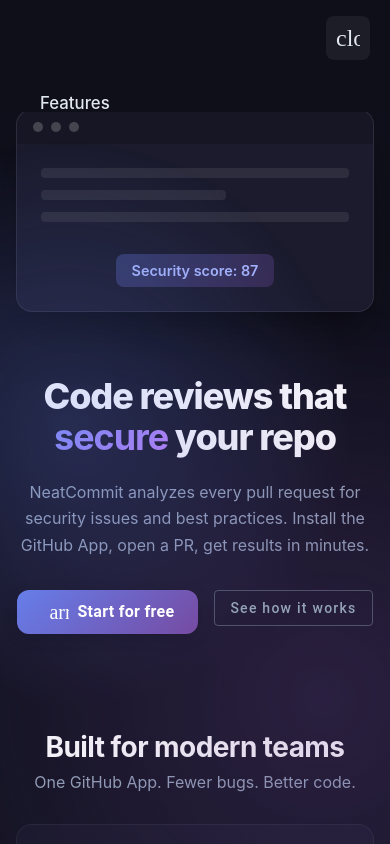
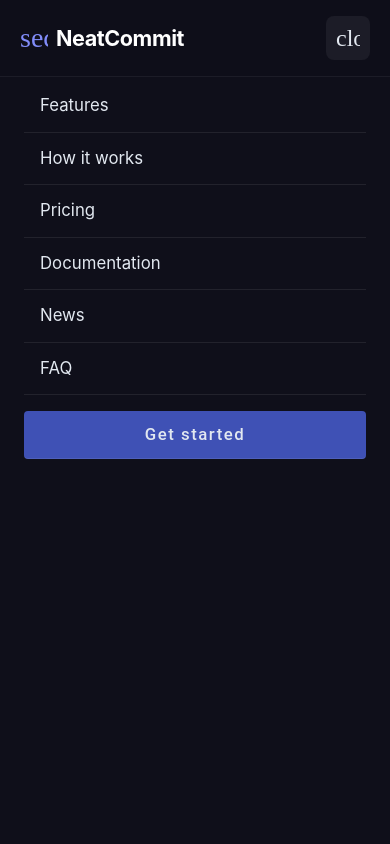
Before and after one commit to zirafica98/neatcommit, an Angular app in the folder frontend/: page / in a window 390 px wide. Both pictures are taken after a click on the button "menu". Shown: the top 844 px of the page. Built offline with nearby package versions, Linux system fonts and the light colour scheme.

Commit message:
add files

```diff
--- a/frontend/src/app/features/landing/landing/landing.component.html
+++ b/frontend/src/app/features/landing/landing/landing.component.html
@@ -7,8 +7,7 @@
     <button type="button" class="menu-toggle" aria-label="Toggle menu" [attr.aria-expanded]="mobileMenuOpen" (click)="mobileMenuOpen = !mobileMenuOpen">
       <mat-icon aria-hidden="true">{{ mobileMenuOpen ? 'close' : 'menu' }}</mat-icon>
     </button>
-    <div class="nav-overlay" [class.open]="mobileMenuOpen" (click)="closeMobileMenu()" role="button" tabindex="-1" aria-label="Close menu"></div>
-    <nav class="nav" [class.nav-mobile-open]="mobileMenuOpen" aria-label="Main navigation">
+    <nav class="nav" aria-label="Main navigation">
       <a href="#features" (click)="closeMobileMenu()">Features</a>
       <a href="#how-it-works" (click)="closeMobileMenu()">How it works</a>
       <a href="#pricing" (click)="closeMobileMenu()">Pricing</a>
@@ -20,6 +19,19 @@
       </a>
     </nav>
   </header>
+  <!-- Mobilni meni izvan header-a da bude uvek iznad svega (z-index) -->
+  <div class="nav-overlay" [class.open]="mobileMenuOpen" (click)="closeMobileMenu()" role="button" tabindex="-1" aria-label="Close menu"></div>
+  <nav class="nav nav-mobile-panel" [class.nav-mobile-open]="mobileMenuOpen" aria-label="Main navigation">
+    <a href="#features" (click)="closeMobileMenu()">Features</a>
+    <a href="#how-it-works" (click)="closeMobileMenu()">How it works</a>
+    <a href="#pricing" (click)="closeMobileMenu()">Pricing</a>
+    <a routerLink="/docs" (click)="closeMobileMenu()">Documentation</a>
+    <a routerLink="/news" (click)="closeMobileMenu()">News</a>
+    <a href="#faq" (click)="closeMobileMenu()">FAQ</a>
+    <a routerLink="/auth/login" class="btn-start" mat-flat-button color="primary" (click)="closeMobileMenu()">
+      Get started
+    </a>
+  </nav>
 
   <main id="main-content">
   <section class="hero" aria-labelledby="hero-heading">
--- a/frontend/src/app/features/landing/landing/landing.component.scss
+++ b/frontend/src/app/features/landing/landing/landing.component.scss
@@ -58,10 +58,6 @@
     }
   }
 
-  .nav-overlay {
-    display: contents;
-  }
-
   .nav {
     display: flex;
     align-items: center;
@@ -90,40 +86,53 @@
   @media (max-width: 768px) {
     padding: 1rem 1.25rem;
 
+    .nav {
+      display: none;
+    }
+
     .menu-toggle {
       display: flex;
-      z-index: 110;
+      z-index: 10003;
       position: relative;
     }
+  }
+}
 
+/* Mobilni meni – izvan header-a, uvek iznad svega */
+.nav-overlay {
+  display: none;
+}
+
+.nav-mobile-panel {
+  display: none;
+}
+
+@media (max-width: 768px) {
   .nav-overlay {
     display: block;
     position: fixed;
     inset: 0;
-      top: 0;
-      left: 0;
-      right: 0;
-      bottom: 0;
-      background: rgba(0, 0, 0, 0.7);
-      backdrop-filter: blur(6px);
-      z-index: 99;
+    z-index: 10000;
+    background: rgba(0, 0, 0, 0.75);
+    backdrop-filter: blur(8px);
     opacity: 0;
     visibility: hidden;
     transition: opacity 0.2s, visibility 0.2s;
+  }
 
-      &.open {
+  .nav-overlay.open {
     opacity: 1;
     visibility: visible;
   }
-    }
 
-    .nav {
+  .nav-mobile-panel {
+    display: flex;
     position: fixed;
     top: 0;
     right: 0;
     bottom: 0;
     left: 0;
-      z-index: 100;
+    z-index: 10001;
     flex-direction: column;
     align-items: stretch;
     gap: 0;
@@ -134,13 +143,14 @@
     visibility: hidden;
     pointer-events: none;
     transition: visibility 0.2s;
+  }
 
-      &.nav-mobile-open {
+  .nav-mobile-panel.nav-mobile-open {
     visibility: visible;
     pointer-events: auto;
   }
 
-      a {
+  .nav-mobile-panel a {
     padding: 0.875rem 1rem;
     font-size: 1.05rem;
     line-height: 1.4;
@@ -149,14 +159,17 @@
     display: flex;
     align-items: center;
     color: #e2e8f0;
+    text-decoration: none;
   }
 
-      .btn-start {
+  .nav-mobile-panel .btn-start {
     margin-top: 1rem;
     justify-content: center;
     min-height: 48px;
   }
-    }
+
+  .landing.menu-open .landing-header {
+    z-index: 10002;
   }
 }
 
```
Lines whose indentation alone changed are shown as unchanged.
